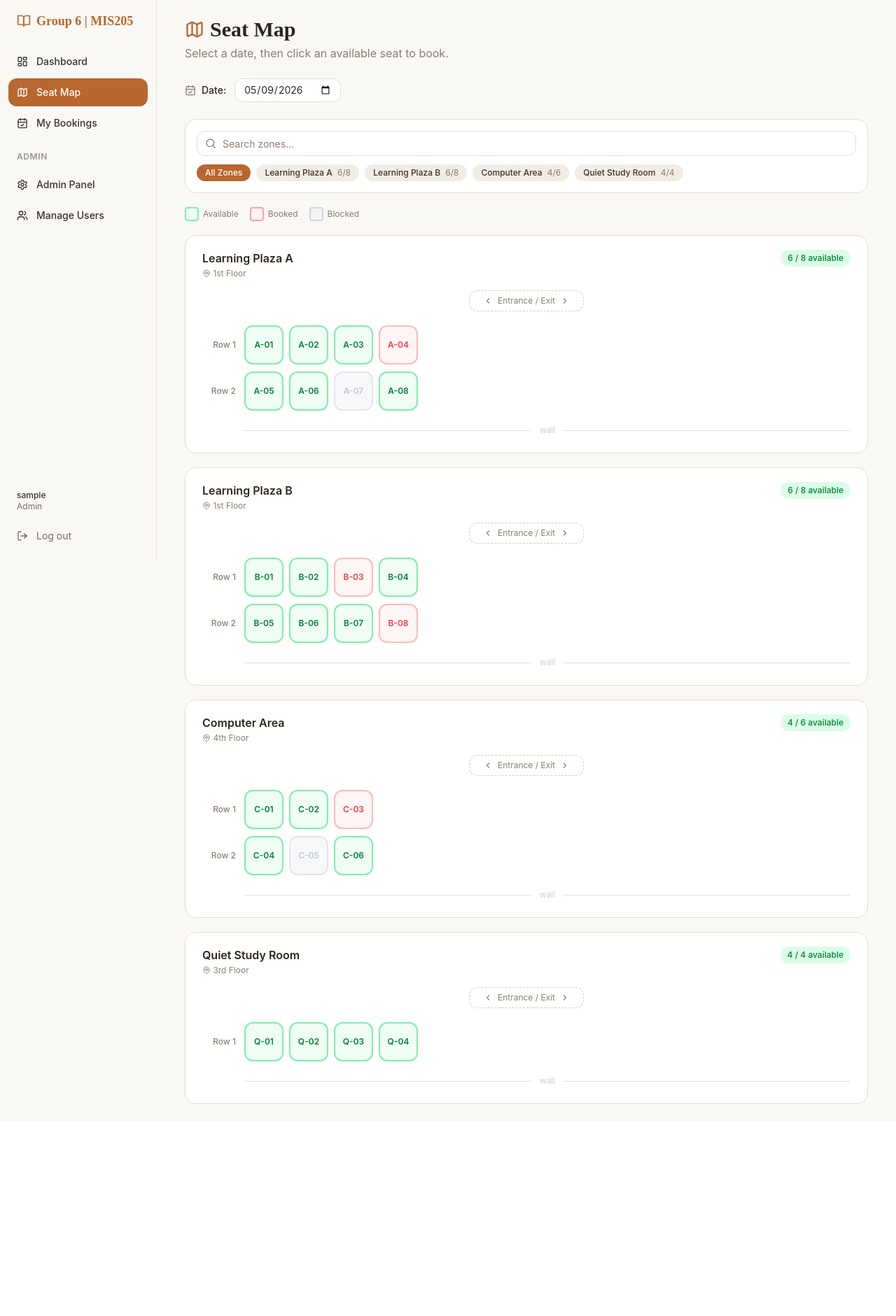
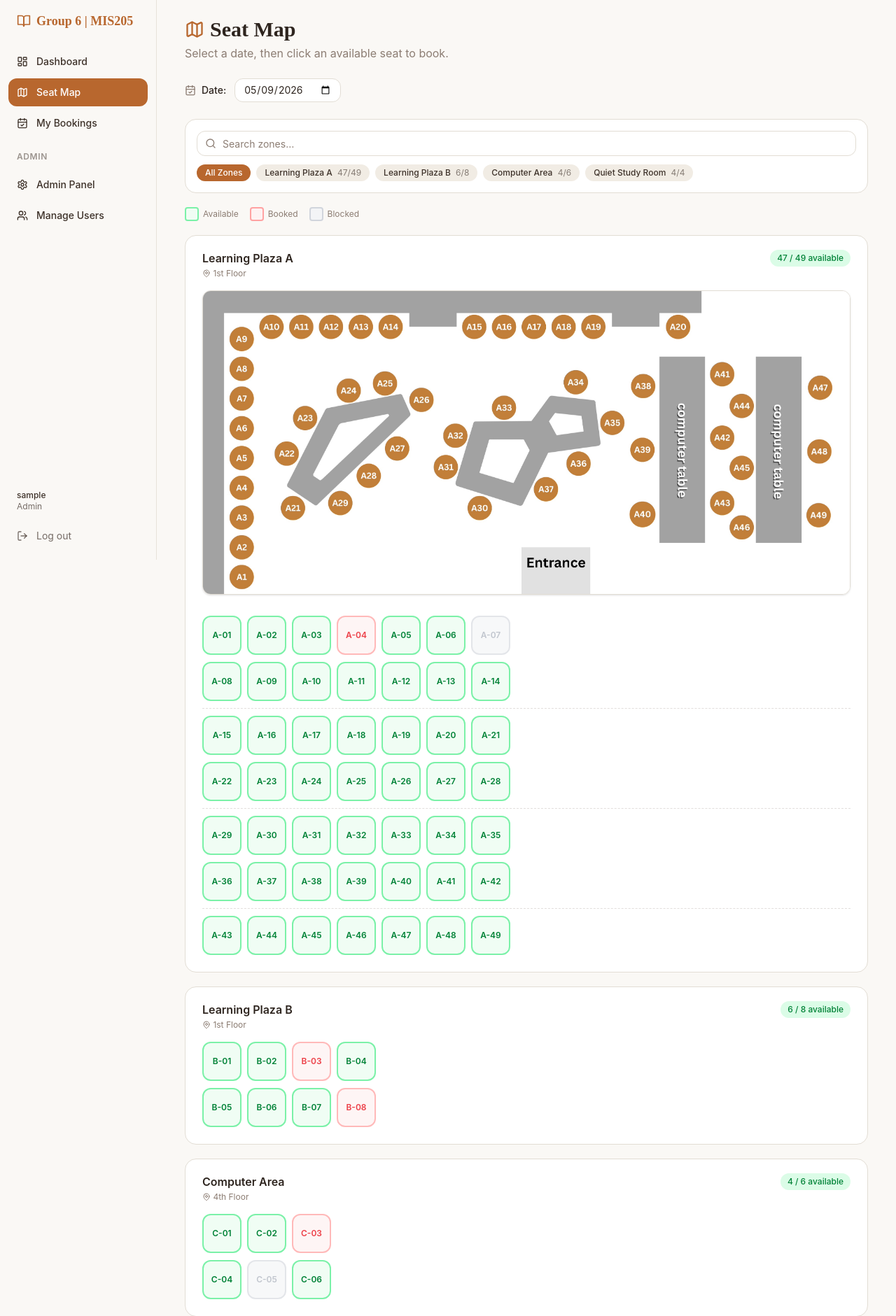
Before and after one commit to dtran2108/library-seat-saving-system, a Flask app: page /seat-map in a window 1280 px wide. Shown: the top 1881 px of the page at 70% size. Before the commit the page ends 1578 px from the top, so only its background shows below. Run offline with Flask 3, Linux system fonts and the light colour scheme; the visitor is signed in with stand-in values (Sample User, id 1); data comes from the database, SQL or seed files in the repository.

Commit message:
modify learning plazaA

```diff
--- a/backend/seed.sql
+++ b/backend/seed.sql
@@ -5,19 +5,20 @@
 -- exist (matched on PK) are silently skipped.
 --
 -- Layout reference:
---   Learning Plaza A/B : 4 cols → 2 rows × 4 seats each  (8 seats/zone)
+--   Learning Plaza A   : 7 cols → 7 rows × 7 seats each  (49 seats/zone)
+--   Learning Plaza B   : 4 cols → 2 rows × 4 seats each  (8 seats/zone)
 --   Computer Area      : 3 cols → 2 rows × 3 seats        (6 seats)
 --   Quiet Study Room   : 4 cols → 1 row  × 4 seats        (4 seats)
---   Total              : 4 zones, 26 seats
+--   Total              : 4 zones, 67 seats
 
 -- ── Zones ─────────────────────────────────────────────────────────────────
 INSERT OR IGNORE INTO zones (zoneId, name,               location,    cols, status) VALUES
-    (1, 'Learning Plaza A', '1st Floor',  4, 'active'),
+    (1, 'Learning Plaza A', '1st Floor',  7, 'active'),
     (2, 'Learning Plaza B', '1st Floor',  4, 'active'),
     (3, 'Computer Area',    '4th Floor',  3, 'active'),
     (4, 'Quiet Study Room', '3rd Floor',  4, 'active');
 
--- ── Seats: Learning Plaza A — 8 seats ─────────────────────────────────────
+-- ── Seats: Learning Plaza A — 49 seats ─────────────────────────────────────
 INSERT OR IGNORE INTO seats (seatId, zoneId, deskNo,  status) VALUES
     ( 1, 1, 'A-01', 'available'),
     ( 2, 1, 'A-02', 'available'),
@@ -26,31 +27,72 @@ INSERT OR IGNORE INTO seats (seatId, zoneId, deskNo,  status) VALUES
     ( 5, 1, 'A-05', 'available'),
     ( 6, 1, 'A-06', 'available'),
     ( 7, 1, 'A-07', 'blocked'),
-    ( 8, 1, 'A-08', 'available');
+    ( 8, 1, 'A-08', 'available'),
+    ( 9, 1, 'A-09', 'available'),
+    (10, 1, 'A-10', 'available'),
+    (11, 1, 'A-11', 'available'),
+    (12, 1, 'A-12', 'available'),
+    (13, 1, 'A-13', 'available'),
+    (14, 1, 'A-14', 'available'),
+    (15, 1, 'A-15', 'available'),
+    (16, 1, 'A-16', 'available'),
+    (17, 1, 'A-17', 'available'),
+    (18, 1, 'A-18', 'available'),
+    (19, 1, 'A-19', 'available'),
+    (20, 1, 'A-20', 'available'),
+    (21, 1, 'A-21', 'available'),
+    (22, 1, 'A-22', 'available'),
+    (23, 1, 'A-23', 'available'),
+    (24, 1, 'A-24', 'available'),
+    (25, 1, 'A-25', 'available'),
+    (26, 1, 'A-26', 'available'),
+    (27, 1, 'A-27', 'available'),
+    (28, 1, 'A-28', 'available'),
+    (29, 1, 'A-29', 'available'),
+    (30, 1, 'A-30', 'available'),
+    (31, 1, 'A-31', 'available'),
+    (32, 1, 'A-32', 'available'),
+    (33, 1, 'A-33', 'available'),
+    (34, 1, 'A-34', 'available'),
+    (35, 1, 'A-35', 'available'),
+    (36, 1, 'A-36', 'available'),
+    (37, 1, 'A-37', 'available'),
+    (38, 1, 'A-38', 'available'),
+    (39, 1, 'A-39', 'available'),
+    (40, 1, 'A-40', 'available'),
+    (41, 1, 'A-41', 'available'),
+    (42, 1, 'A-42', 'available'),
+    (43, 1, 'A-43', 'available'),
+    (44, 1, 'A-44', 'available'),
+    (45, 1, 'A-45', 'available'),
+    (46, 1, 'A-46', 'available'),
+    (47, 1, 'A-47', 'available'),
+    (48, 1, 'A-48', 'available'),
+    (49, 1, 'A-49', 'available');
 
 -- ── Seats: Learning Plaza B — 8 seats ─────────────────────────────────────
 INSERT OR IGNORE INTO seats (seatId, zoneId, deskNo,  status) VALUES
-    ( 9, 2, 'B-01', 'available'),
-    (10, 2, 'B-02', 'available'),
-    (11, 2, 'B-03', 'occupied'),
-    (12, 2, 'B-04', 'available'),
-    (13, 2, 'B-05', 'available'),
-    (14, 2, 'B-06', 'available'),
-    (15, 2, 'B-07', 'available'),
-    (16, 2, 'B-08', 'occupied');
+    (50, 2, 'B-01', 'available'),
+    (51, 2, 'B-02', 'available'),
+    (52, 2, 'B-03', 'occupied'),
+    (53, 2, 'B-04', 'available'),
+    (54, 2, 'B-05', 'available'),
+    (55, 2, 'B-06', 'available'),
+    (56, 2, 'B-07', 'available'),
+    (57, 2, 'B-08', 'occupied');
 
 -- ── Seats: Computer Area — 6 seats ────────────────────────────────────────
 INSERT OR IGNORE INTO seats (seatId, zoneId, deskNo,  status) VALUES
-    (17, 3, 'C-01', 'available'),
-    (18, 3, 'C-02', 'available'),
-    (19, 3, 'C-03', 'occupied'),
-    (20, 3, 'C-04', 'available'),
-    (21, 3, 'C-05', 'blocked'),
-    (22, 3, 'C-06', 'available');
+    (58, 3, 'C-01', 'available'),
+    (59, 3, 'C-02', 'available'),
+    (60, 3, 'C-03', 'occupied'),
+    (61, 3, 'C-04', 'available'),
+    (62, 3, 'C-05', 'blocked'),
+    (63, 3, 'C-06', 'available');
 
 -- ── Seats: Quiet Study Room — 4 seats ─────────────────────────────────────
 INSERT OR IGNORE INTO seats (seatId, zoneId, deskNo,  status) VALUES
-    (23, 4, 'Q-01', 'available'),
-    (24, 4, 'Q-02', 'available'),
-    (25, 4, 'Q-03', 'available'),
-    (26, 4, 'Q-04', 'available');
+    (64, 4, 'Q-01', 'available'),
+    (65, 4, 'Q-02', 'available'),
+    (66, 4, 'Q-03', 'available'),
+    (67, 4, 'Q-04', 'available');
--- a/frontend/static/css/output.css
+++ b/frontend/static/css/output.css
@@ -453,6 +453,9 @@
   .h-14 {
     height: calc(var(--spacing) * 14);
   }
+  .h-auto {
+    height: auto;
+  }
   .h-full {
     height: 100%;
   }
@@ -521,6 +524,9 @@
   }
   .max-w-\[calc\(100vw-2rem\)\] {
     max-width: calc(100vw - 2rem);
+  }
+  .max-w-full {
+    max-width: 100%;
   }
   .max-w-sm {
     max-width: var(--container-sm);
--- a/frontend/templates/dashboard/seat-map.html
+++ b/frontend/templates/dashboard/seat-map.html
@@ -128,42 +128,25 @@
                 {% else %}
                     <div class="px-6 pb-6">
 
-                        {# Entrance marker #}
-                        <div class="flex justify-center mb-5">
-                            <div class="flex items-center gap-2 px-5 py-1.5 rounded-lg
-                                        border border-dashed border-muted-foreground/40
-                                        text-xs text-muted-foreground select-none">
-                                {# left arrow #}
-                                <svg xmlns="http://www.w3.org/2000/svg" class="w-3 h-3" viewBox="0 0 24 24"
-                                     fill="none" stroke="currentColor" stroke-width="2.5"
-                                     stroke-linecap="round" stroke-linejoin="round">
-                                    <path d="m15 18-6-6 6-6"/>
-                                </svg>
-                                Entrance / Exit
-                                {# right arrow #}
-                                <svg xmlns="http://www.w3.org/2000/svg" class="w-3 h-3" viewBox="0 0 24 24"
-                                     fill="none" stroke="currentColor" stroke-width="2.5"
-                                     stroke-linecap="round" stroke-linejoin="round">
-                                    <path d="m9 18 6-6-6-6"/>
-                                </svg>
-                            </div>
+                        {# Plaza floor plan image — only for Learning Plaza A #}
+                        {% if zone.name == 'Learning Plaza A' %}
+                        <div class="plaza-image-container relative mb-6 inline-block w-full">
+                            <img
+                                src="{{ url_for('static', filename='plazaA.jpg') }}"
+                                alt="Learning Plaza A Floor Plan"
+                                class="w-full h-auto rounded-lg border border-border shadow-sm"
+                            />
                         </div>
+                        {% endif %}
 
                         {# Seat grid — one flex row per physical row #}
                         {# zone.cols drives how many seats appear side-by-side. #}
-                        {# Row number and seats are separated by a labelled left gutter. #}
                         {% set cols = zone.cols %}
                         {% set total = zone.seats | length %}
                         <div class="flex flex-col gap-2.5 overflow-x-auto">
                         {% for row_start in range(0, total, cols) %}
                             {% set row_seats = zone.seats[row_start : row_start + cols] %}
                             <div class="flex items-center gap-3 min-w-fit">
-
-                                {# Row label #}
-                                <span class="w-12 shrink-0 text-right text-xs font-medium
-                                             text-muted-foreground select-none">
-                                    Row {{ loop.index }}
-                                </span>
 
                                 {# Seat buttons for this row #}
                                 <div class="flex gap-2">
@@ -200,25 +183,11 @@
                             {# Aisle gap after every 2 rows (if more rows follow) #}
                             {% if loop.index is divisibleby 2 and not loop.last %}
                                 <div class="flex items-center gap-3">
-                                    <span class="w-12 shrink-0"></span>
-                                    <div class="flex-1 border-t border-dashed border-muted-foreground/25 relative">
-                                        <span class="absolute left-1/2 -translate-x-1/2 -translate-y-1/2
-                                                     bg-card px-2 text-xs text-muted-foreground/50 select-none">
-                                            aisle
-                                        </span>
-                                    </div>
+                                    <div class="flex-1 border-t border-dashed border-muted-foreground/25"></div>
                                 </div>
                             {% endif %}
 
                         {% endfor %}
-                        </div>
-
-                        {# Back wall #}
-                        <div class="flex items-center gap-3 mt-5">
-                            <span class="w-12 shrink-0"></span>
-                            <div class="flex-1 h-px bg-foreground/15 rounded-full"></div>
-                            <span class="text-xs text-muted-foreground/40 select-none">wall</span>
-                            <div class="flex-1 h-px bg-foreground/15 rounded-full"></div>
                         </div>
 
                     </div>
```
Also changed, not shown: frontend/static/seat-coords.js (added, +184 -0 lines), frontend/static/seat-overlay.css (added, +49 -0 lines), frontend/static/plazaA.jpg (added), frontend/static/plazaB.jpg (added).
